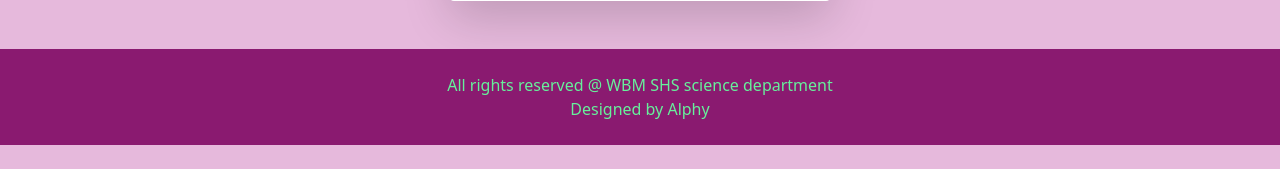
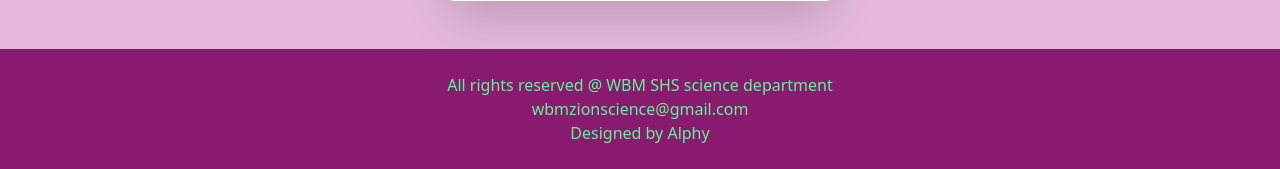
Before and after one commit to free20064u/dues, a Django app: page /accounts/login/ in a window 1280 px wide. Shown: the part 693-862 px from the top of the page. Before the commit the page ends 838 px from the top, so only its background shows below. Run offline with Django 5.2, Linux system fonts and the light colour scheme; data that the repository does not hold is empty; some libraries are stand-ins or nearby versions.

Commit message:
base.html: email address added to footer

```diff
--- a/base/templates/base/base.html
+++ b/base/templates/base/base.html
@@ -74,8 +74,9 @@
 
     <footer class="bg-primary" style="margin-top:auto">
         <div class="container text-center text-lime py-4">
-            <p class="m-0 pacifico">All rights reserved @ WBM SHS science department
-            <p class="m-0 pacifico">Designed by Alphy</p>
+          <p class="m-0 pacifico">All rights reserved @ WBM SHS science department</p>
+          <p class="m-0 pacifico">wbmzionscience@gmail.com</p>
+          <p class="m-0 pacifico">Designed by Alphy</p>
         </div>
     </footer>
     <script src="{% static "base/bootstrap/js/bootstrap.bundle.js" %} "></script>
```
